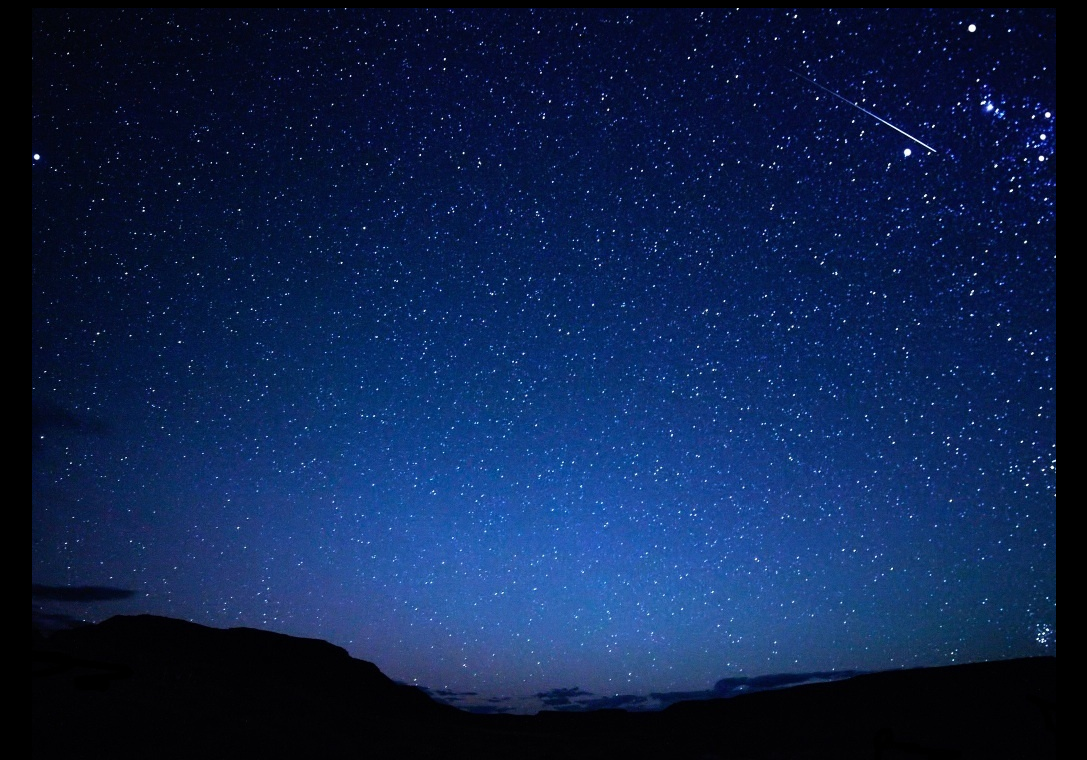
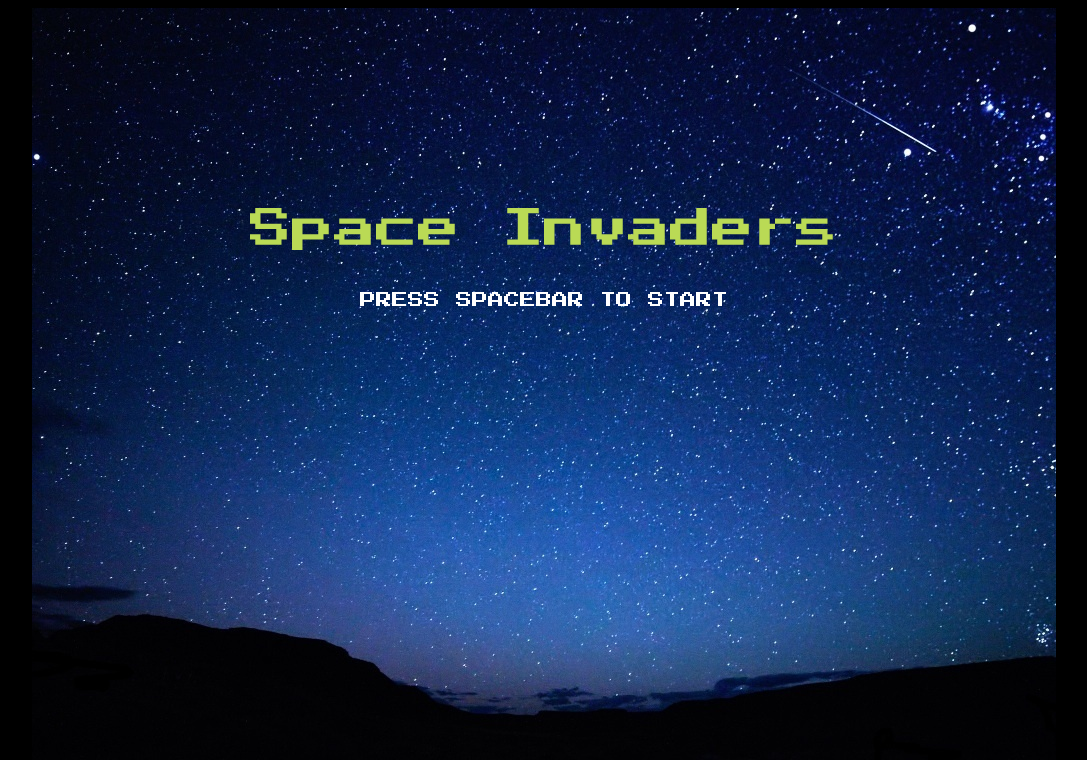
Before and after one commit to jeffkynaston/spaceinvaders, a plain HTML site: page index.html in a window 1280 px wide. Shown: the top 760 px of the page, without its empty margins (96-1183 px from the left). Drawn offline with Linux system fonts and the light colour scheme.

Commit message:
created title page

```diff
--- a/css/app.css
+++ b/css/app.css
@@ -1,11 +1,36 @@
 body {
   background-color: black;
+  font-family: 'Press Start 2P', cursive;
 }
 
-#container {
+#main-container {
+  position: relative;
   width: 1024px;
   height: 768px;
   background-image: url('../images/background.jpg');
   background-color: yellow;
   margin: 0 auto;
 }
+
+#text-container {
+  position: absolute;
+  top: 0;
+  left: 0;
+  width: 1024px;
+  height: 768px;
+}
+
+.title,
+.start {
+  text-align: center;
+}
+
+.title {
+  margin-top: 200px;
+  color: #bada55;
+  font-size: 42px;
+}
+
+.start {
+  color: white;
+}
--- a/index.html
+++ b/index.html
@@ -3,11 +3,15 @@
   <head>
     <meta charset="utf-8" />
     <title>Blank HTML 5 Template</title>
+    <link href="http://fonts.googleapis.com/css?family=Press+Start+2P" rel="stylesheet" type="text/css">
     <link rel="stylesheet" type="text/css" href="css/app.css">
   </head>
   <body>
-    <div id="container">
-
+    <div id="main-container">
+      <div id="text-container">
+        <p class="title">Space Invaders</p>
+        <p class="start">PRESS SPACEBAR TO START</p>
+      </div>
     </div>
   </body>
 </html>
```
